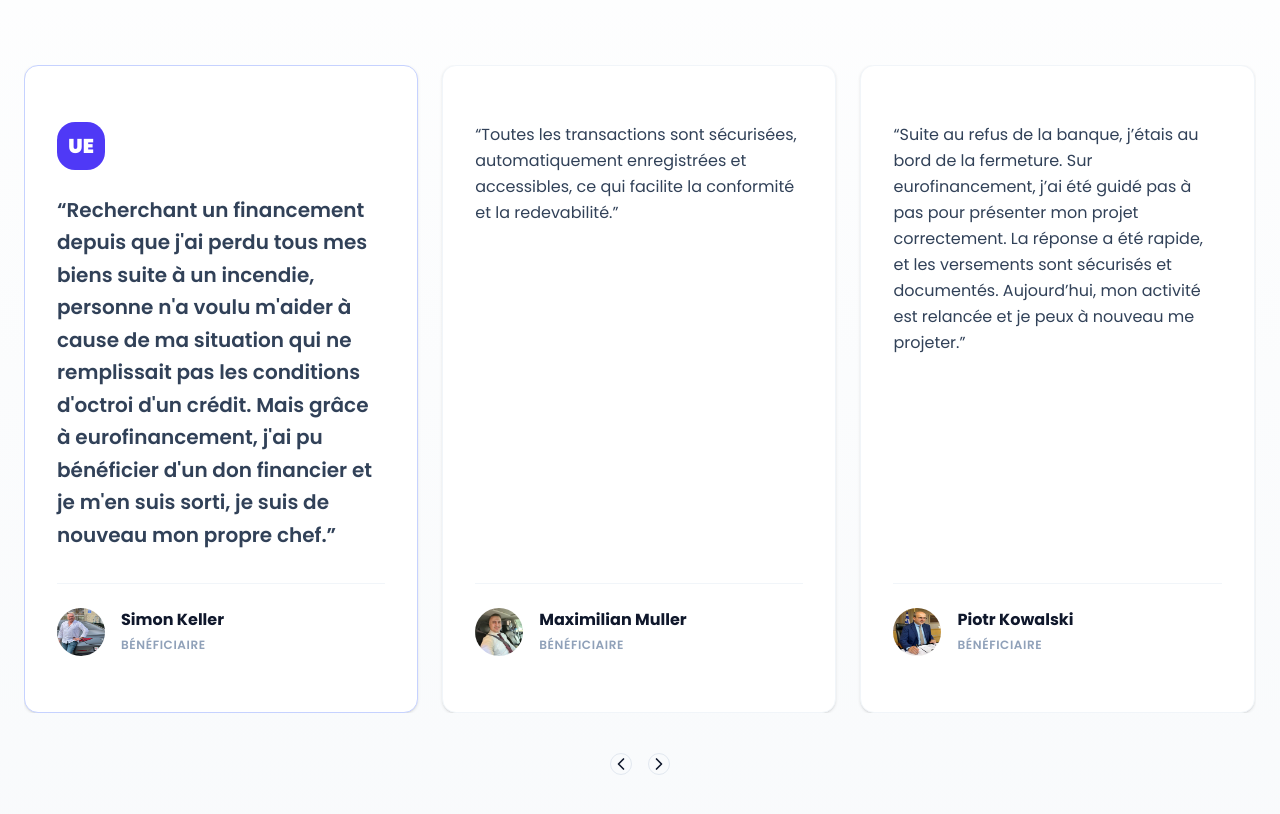
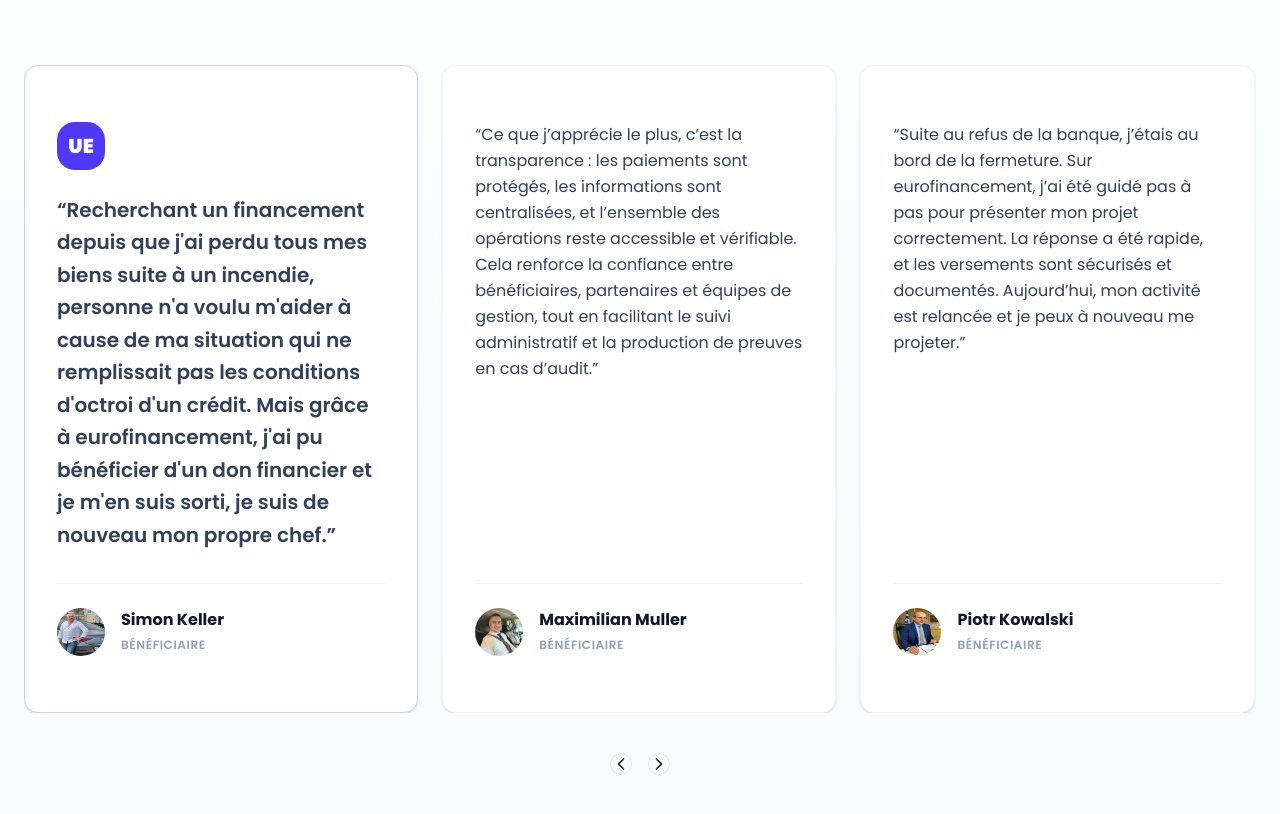
Before and after one commit to Marinos20/JucoFrond, a React (Vite) app in the folder frontend/: page / in a window 1280 px wide. Shown: the part 2725-3539 px from the top of the page. Built offline with nearby package versions, Linux system fonts and the light colour scheme.

Commit message:
en savoir plus

```diff
--- a/frontend/src/components/testimonials.jsx
+++ b/frontend/src/components/testimonials.jsx
@@ -31,7 +31,7 @@ const testimonials = [
   {
     id: 2,
     quote:
-      "Toutes les transactions sont sécurisées, automatiquement enregistrées et accessibles, ce qui facilite la conformité et la redevabilité.",
+      "Ce que j’apprécie le plus, c’est la transparence : les paiements sont protégés, les informations sont centralisées, et l’ensemble des opérations reste accessible et vérifiable. Cela renforce la confiance entre bénéficiaires, partenaires et équipes de gestion, tout en facilitant le suivi administratif et la production de preuves en cas d’audit.",
     name: "Maximilian Muller",
     role: "Bénéficiaire",
     avatar: maximilianAvatar,
```
